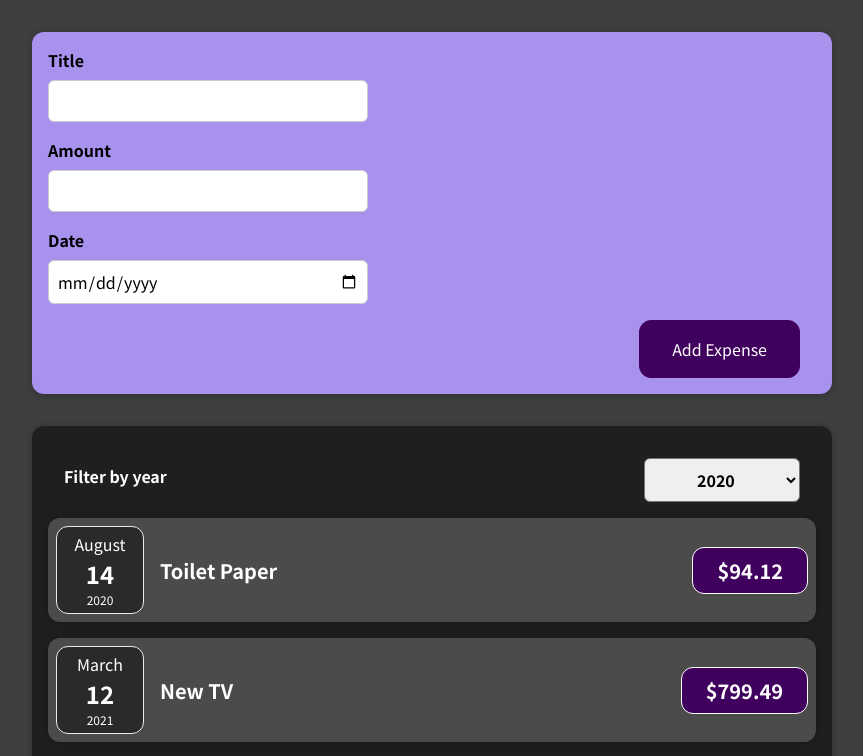
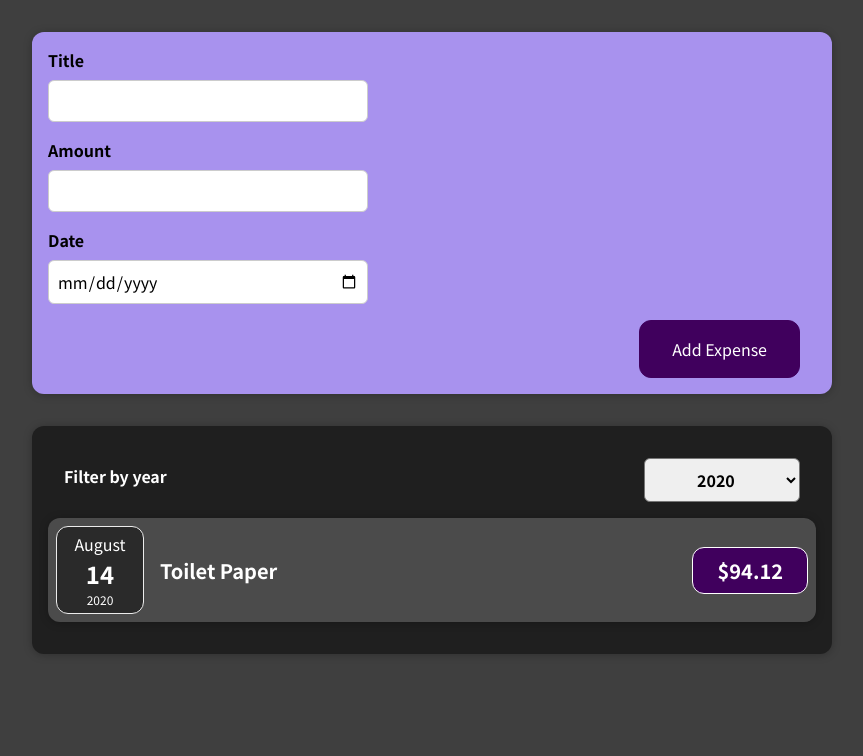
Before and after one commit to tabbytoney/ExpenseTracker-React, a React (Create React App) app in the folder expense-tracker-react/: page / in a window 1280 px wide. Shown: the top 756 px of the page, without its empty margins (208-1071 px from the left). Built offline with nearby package versions, Linux system fonts and the light colour scheme.

Commit message:
filter by year dropdown

```diff
--- a/expense-tracker-react/src/components/Expenses/Expenses.js
+++ b/expense-tracker-react/src/components/Expenses/Expenses.js
@@ -11,11 +11,19 @@
   const filterChangeHandler = (selectedYear) => {
     setFilteredYear(selectedYear); // part of state pattern
   };
+
+  // filter returns a new array
+  const filteredExpenses = props.items.filter(expense => {
+    // returns true if the selected matches the filtered year
+    // only items that return true (will be a new array) are stored in filteredExpenses
+    return expense.date.getFullYear().toString() === filteredYear
+  });
+
   return (
     <div>
       <Card className='expenses'>
         <ExpensesFilter selected={filteredYear} onChangeFilter={filterChangeHandler} />
-        {props.items.map((expense ) => (
+        {filteredExpenses.map((expense) => (
           <ExpenseItem key={expense.id} title={expense.title} amount={expense.amount} date={expense.date} />
         ))}
         {/* <ExpenseItem title={props.items[0].title} amount={props.items[0].amount} date={props.items[0].date} />
```
